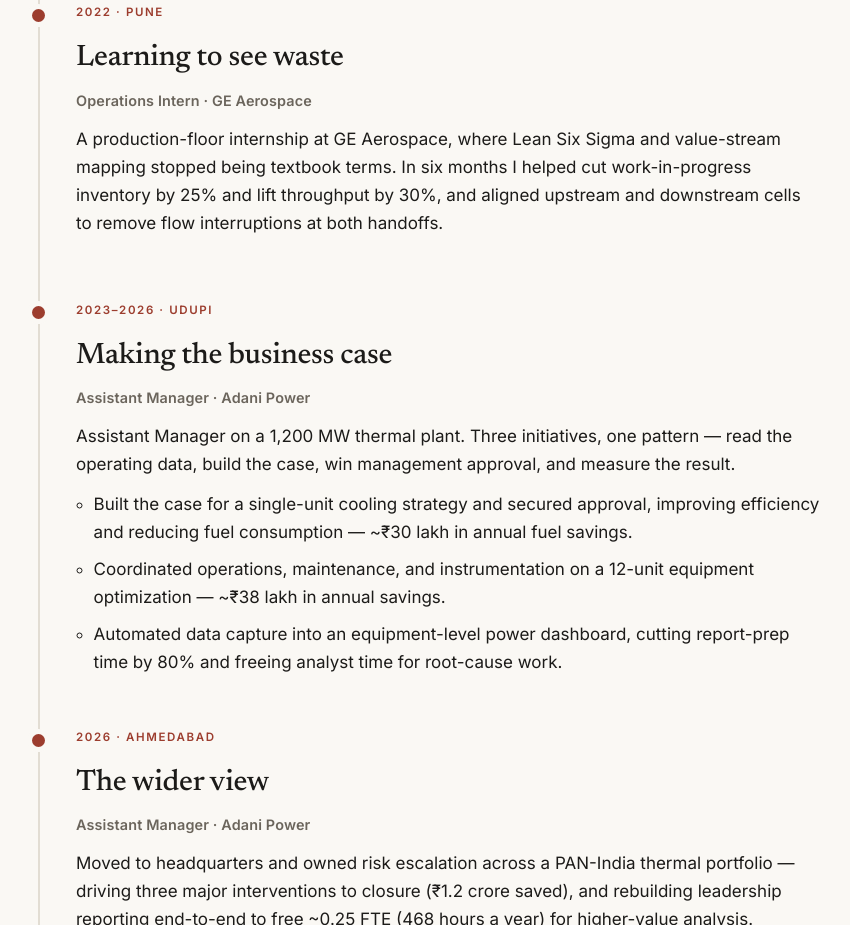
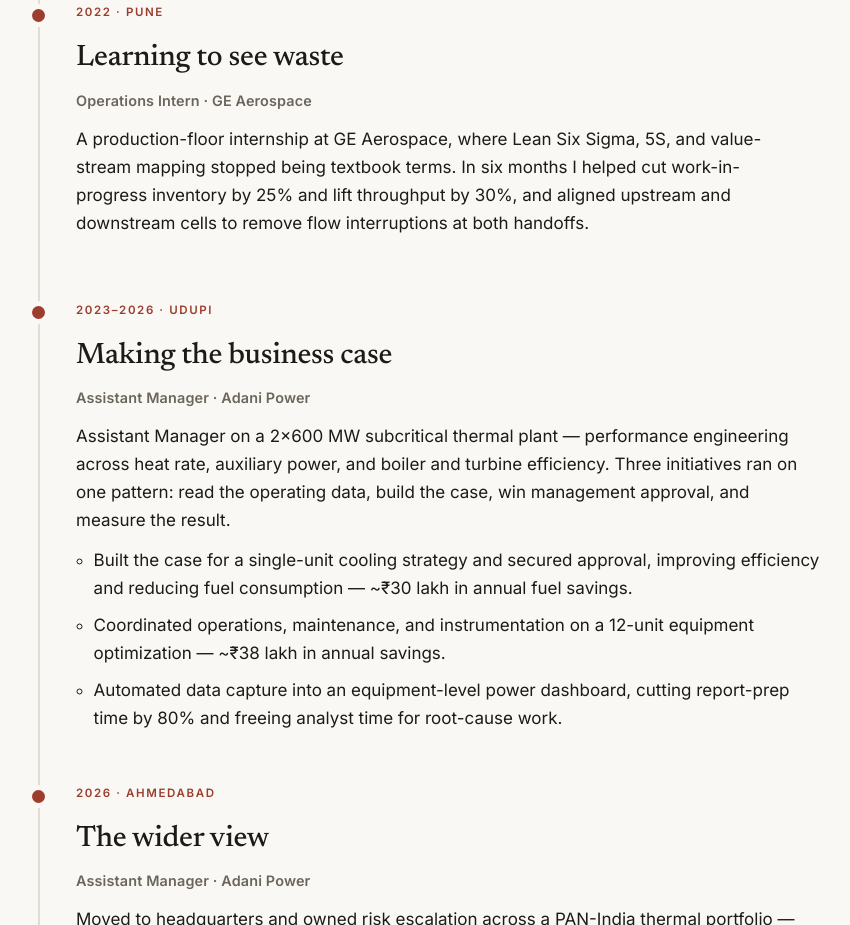
Before and after one commit to shivnath250/portfolio-website, a plain HTML site: page index.html in a window 1280 px wide. Shown: the part 1576-2501 px from the top of the page, without its empty margins (126-976 px from the left). Drawn offline with Linux system fonts and the light colour scheme.

Commit message:
Enrich experience scope with descriptive detail from LinkedIn
Keep all resume facts (roles, dates, titles, numbers) authoritative; add
only non-contradicting colour verified from LinkedIn: the Udupi plant as
a 2x600 MW subcritical unit with performance engineering across heat
rate, auxiliary power, and boiler/turbine efficiency; and 5S alongside
Lean/VSM at GE.

Co-Authored-By: Claude Opus 4.8 <noreply@anthropic.com>

```diff
--- a/index.html
+++ b/index.html
@@ -129,14 +129,14 @@
           <p class="chapter-when">2022 &middot; Pune</p>
           <h2>Learning to see waste</h2>
           <p class="chapter-role">Operations Intern &middot; GE Aerospace</p>
-          <p>A production-floor internship at GE Aerospace, where Lean Six Sigma and value-stream mapping stopped being textbook terms. In six months I helped cut work-in-progress inventory by 25% and lift throughput by 30%, and aligned upstream and downstream cells to remove flow interruptions at both handoffs.</p>
+          <p>A production-floor internship at GE Aerospace, where Lean Six Sigma, 5S, and value-stream mapping stopped being textbook terms. In six months I helped cut work-in-progress inventory by 25% and lift throughput by 30%, and aligned upstream and downstream cells to remove flow interruptions at both handoffs.</p>
         </li>
 
         <li class="chapter reveal">
           <p class="chapter-when">2023&ndash;2026 &middot; Udupi</p>
           <h2>Making the business case</h2>
           <p class="chapter-role">Assistant Manager &middot; Adani Power</p>
-          <p>Assistant Manager on a 1,200&nbsp;MW thermal plant. Three initiatives, one pattern &mdash; read the operating data, build the case, win management approval, and measure the result.</p>
+          <p>Assistant Manager on a 2&times;600&nbsp;MW subcritical thermal plant &mdash; performance engineering across heat rate, auxiliary power, and boiler and turbine efficiency. Three initiatives ran on one pattern: read the operating data, build the case, win management approval, and measure the result.</p>
           <ul class="chapter-bullets">
             <li>Built the case for a single-unit cooling strategy and secured approval, improving efficiency and reducing fuel consumption &mdash; ~&#8377;30 lakh in annual fuel savings.</li>
             <li>Coordinated operations, maintenance, and instrumentation on a 12-unit equipment optimization &mdash; ~&#8377;38 lakh in annual savings.</li>
```
